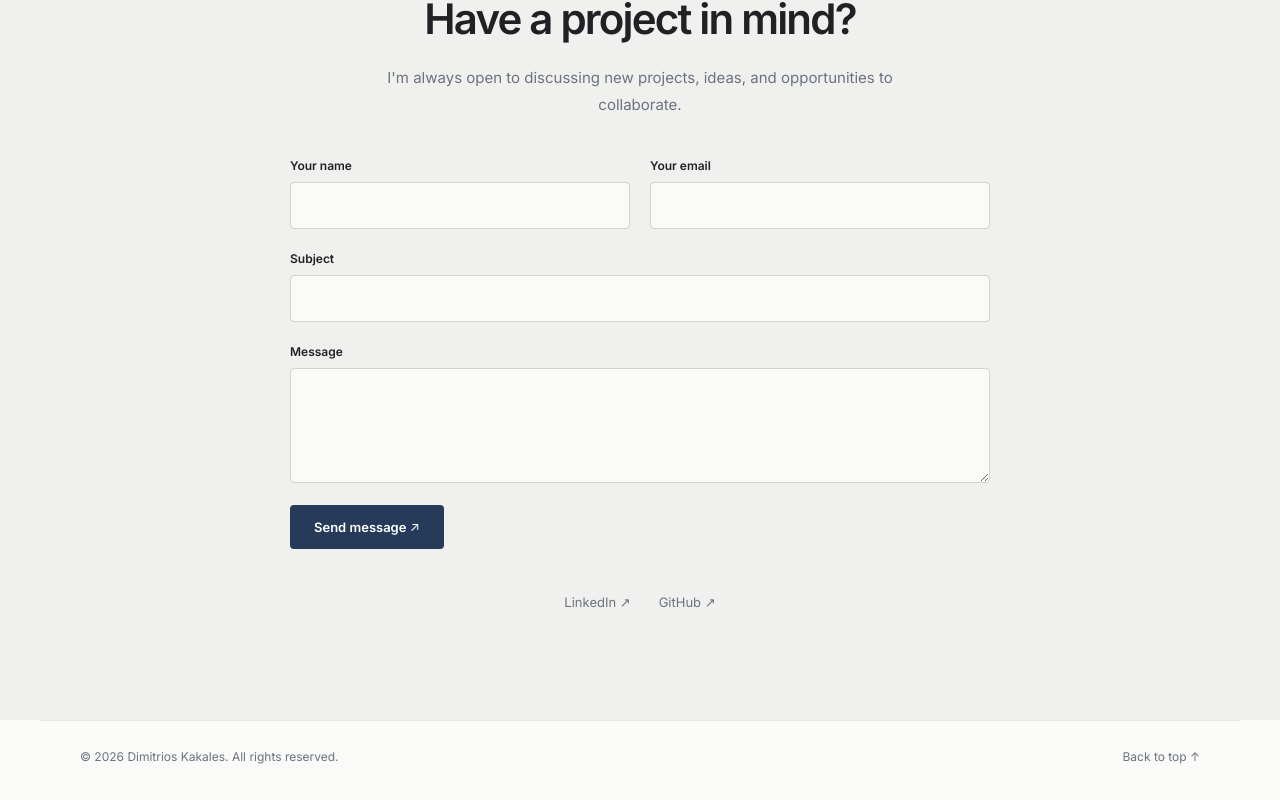
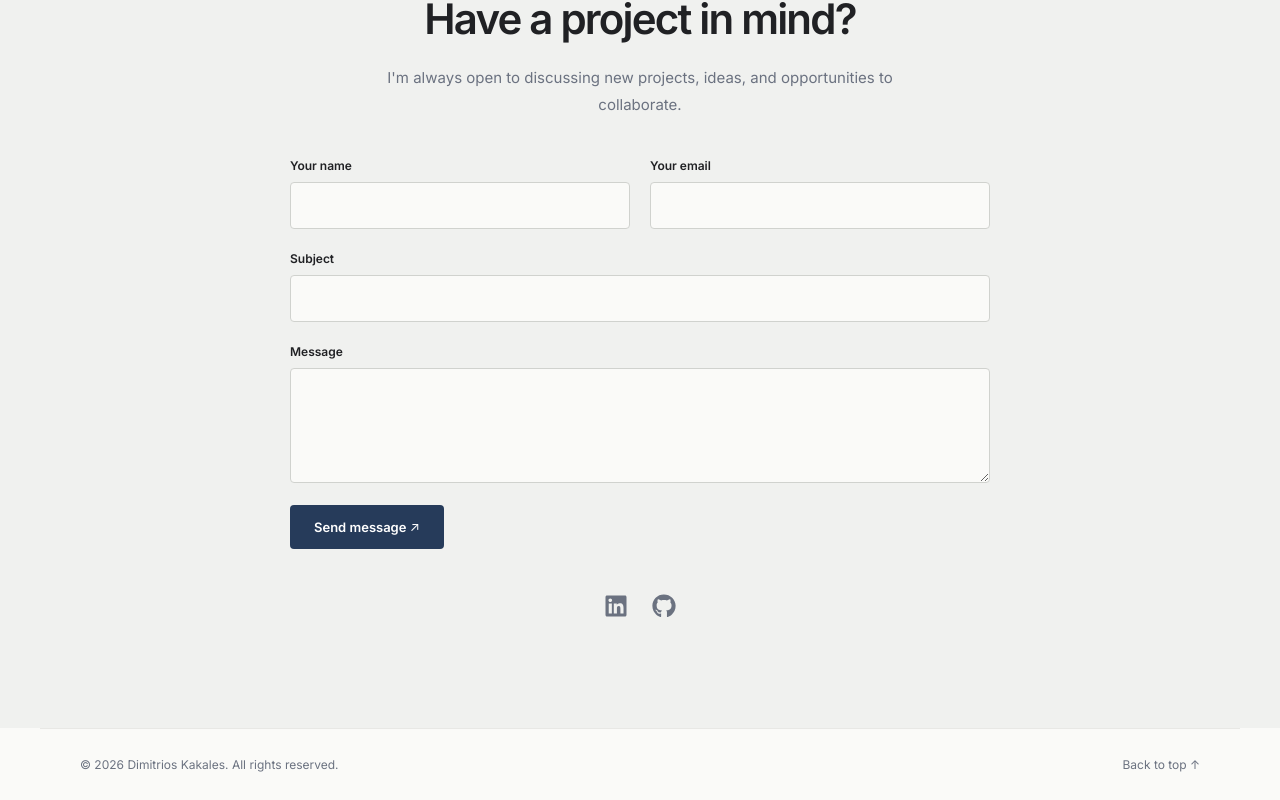
Before and after one commit to dkak/dimi-portfolio, a React (Vite) app: page / in a window 1280 px wide. Shown: the part 4467-5267 px from the top of the page. Built offline with nearby package versions, Linux system fonts and the light colour scheme.

Commit message:
icons for social media

```diff
--- a/package.json
+++ b/package.json
@@ -11,7 +11,8 @@
   },
   "dependencies": {
     "react": "^19.3.1",
-    "react-dom": "^19.3.1"
+    "react-dom": "^19.3.1",
+    "react-icons": "^5.7.0"
   },
   "devDependencies": {
     "@eslint/js": "^10.0.1",
--- a/src/App.css
+++ b/src/App.css
@@ -702,18 +702,23 @@
 .contact-socials {
   display: flex;
   justify-content: center;
-  gap: 28px;
+  align-items: center;
+  gap: 24px;
   margin-top: 45px;
 }
 
 .contact-socials a {
+  display: flex;
+  align-items: center;
+  justify-content: center;
   color: var(--color-muted);
-  font-size: 13px;
-  transition: color 0.2s ease;
+  font-size: 24px;
+  transition: color 0.2s ease, transform 0.2s ease;
 }
 
 .contact-socials a:hover {
-  color: var(--color-text);
+  color: var(--color-accent);
+  transform: translateY(-3px);
 }
 
 @media (max-width: 768px) {
--- a/src/components/Contact.jsx
+++ b/src/components/Contact.jsx
@@ -1,5 +1,6 @@
 
 import { useState } from 'react'
+import { FaLinkedin, FaGithub } from 'react-icons/fa'
 
 function Contact() {
   const [formData, setFormData] = useState({
@@ -137,11 +138,22 @@ function Contact() {
         </form>
 
         <div className="contact-socials">
-          <a href="https://www.linkedin.com/in/dkak" target="_blank" rel="noreferrer">
-            LinkedIn ↗
+          <a
+            href="https://www.linkedin.com/in/dkak"
+            target="_blank"
+            rel="noreferrer"
+            aria-label="LinkedIn"
+          >
+            <FaLinkedin />
           </a>
-          <a href="https://github.com/dkak" target="_blank" rel="noreferrer">
-            GitHub ↗
+
+          <a
+            href="https://github.com/dkak"
+            target="_blank"
+            rel="noreferrer"
+            aria-label="GitHub"
+          >
+            <FaGithub />
           </a>
         </div>
       </div>
```
Also changed, not shown: 1 other file (tests, documents, lock files or other folders).
